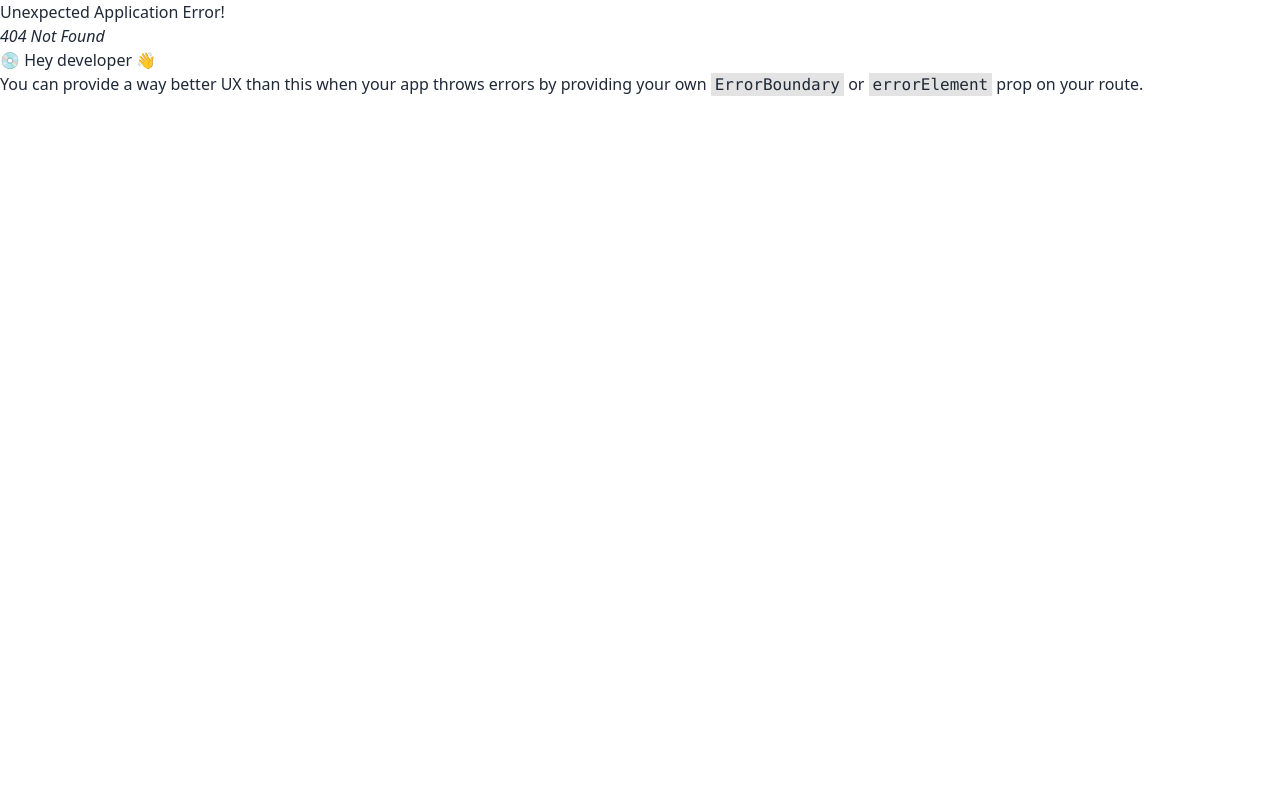
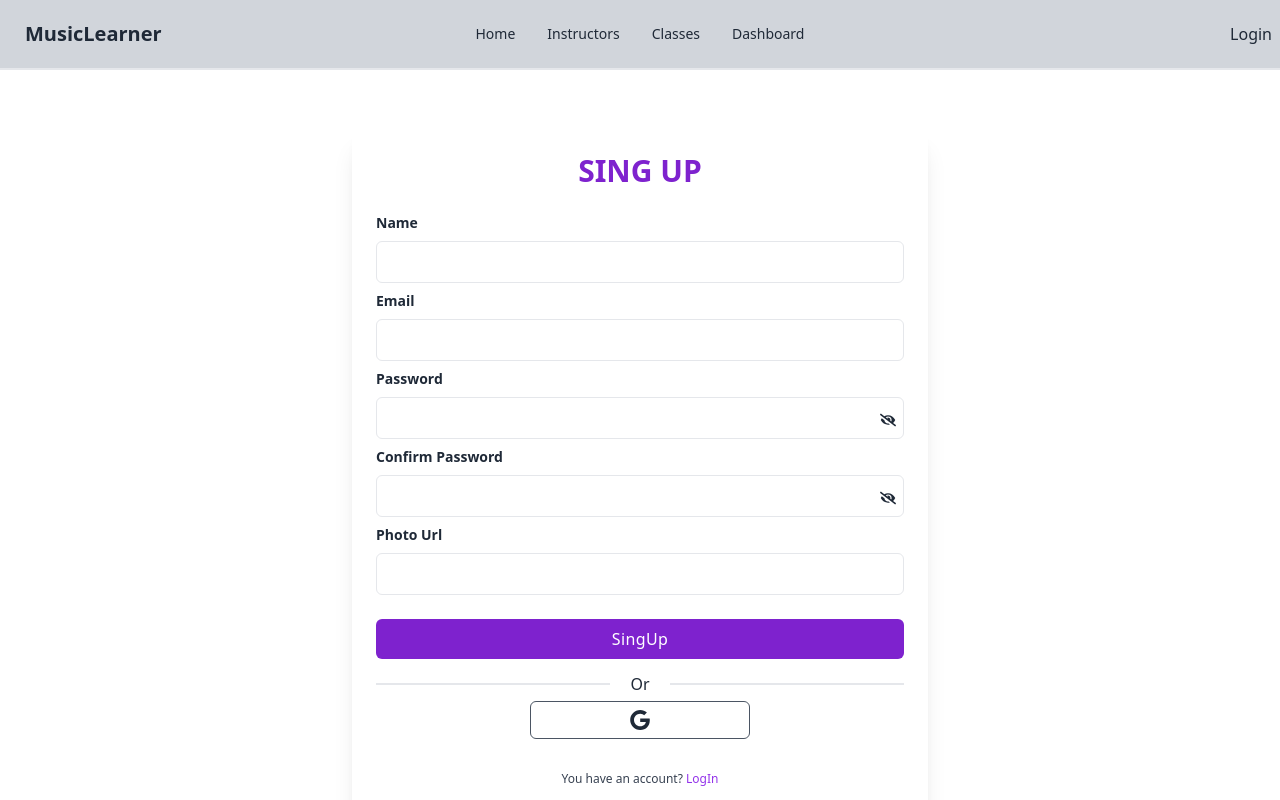
Before and after one commit to itscopebd/summer-camp-school-client, a React (Vite) app: page /singup in a window 1280 px wide. Before the commit this address had no page. Shown: the top 800 px of the page. Built offline with nearby package versions, Linux system fonts and the light colour scheme.

Commit message:
Register page created and input field create in register page

```diff
--- a/package.json
+++ b/package.json
@@ -15,6 +15,7 @@
     "match-sorter": "^6.3.1",
     "react": "^18.2.0",
     "react-dom": "^18.2.0",
+    "react-hook-form": "^7.44.3",
     "react-icons": "^4.9.0",
     "react-router-dom": "^6.11.2",
     "sort-by": "^1.2.0"
--- a/src/pages/LoginPage/LoginPage.jsx
+++ b/src/pages/LoginPage/LoginPage.jsx
@@ -1,5 +1,6 @@
 import{ useState } from 'react';
 import { FaEyeSlash,FaEye } from 'react-icons/fa';
+import { Link } from 'react-router-dom';
 
 
 const LoginPage = () => {
@@ -64,35 +65,16 @@
                             <path d="M16.318 13.714v5.484h9.078c-0.37 2.354-2.745 6.901-9.078 6.901-5.458 0-9.917-4.521-9.917-10.099s4.458-10.099 9.917-10.099c3.109 0 5.193 1.318 6.38 2.464l4.339-4.182c-2.786-2.599-6.396-4.182-10.719-4.182-8.844 0-16 7.151-16 16s7.156 16 16 16c9.234 0 15.365-6.49 15.365-15.635 0-1.052-0.115-1.854-0.255-2.651z"></path>
                         </svg>
                     </button>
-                    {/* <button className="flex items-center justify-center w-full p-2 border border-gray-600 rounded-md focus:ring-2 focus:ring-offset-1 focus:ring-violet-600">
-                        <svg
-                            xmlns="http://www.w3.org/2000/svg"
-                            viewBox="0 0 32 32"
-                            className="w-5 h-5 fill-current"
-                        >
-                            <path d="M16 0.396c-8.839 0-16 7.167-16 16 0 7.073 4.584 13.068 10.937 15.183 0.803 0.151 1.093-0.344 1.093-0.772 0-0.38-0.009-1.385-0.015-2.719-4.453 0.964-5.391-2.151-5.391-2.151-0.729-1.844-1.781-2.339-1.781-2.339-1.448-0.989 0.115-0.968 0.115-0.968 1.604 0.109 2.448 1.645 2.448 1.645 1.427 2.448 3.744 1.74 4.661 1.328 0.14-1.031 0.557-1.74 1.011-2.135-3.552-0.401-7.287-1.776-7.287-7.907 0-1.751 0.62-3.177 1.645-4.297-0.177-0.401-0.719-2.031 0.141-4.235 0 0 1.339-0.427 4.4 1.641 1.281-0.355 2.641-0.532 4-0.541 1.36 0.009 2.719 0.187 4 0.541 3.043-2.068 4.381-1.641 4.381-1.641 0.859 2.204 0.317 3.833 0.161 4.235 1.015 1.12 1.635 2.547 1.635 4.297 0 6.145-3.74 7.5-7.296 7.891 0.556 0.479 1.077 1.464 1.077 2.959 0 2.14-0.020 3.864-0.020 4.385 0 0.416 0.28 0.916 1.104 0.755 6.4-2.093 10.979-8.093 10.979-15.156 0-8.833-7.161-16-16-16z"></path>
-                        </svg>
-                    </button> */}
-                    {/* <button className="flex items-center justify-center w-full p-2 border border-gray-600 rounded-md focus:ring-2 focus:ring-offset-1 focus:ring-violet-600">
-                        <svg
-                            xmlns="http://www.w3.org/2000/svg"
-                            viewBox="0 0 32 32"
-                            className="w-5 h-5 fill-current"
-                        >
-                            <path d="M31.937 6.093c-1.177 0.516-2.437 0.871-3.765 1.032 1.355-0.813 2.391-2.099 2.885-3.631-1.271 0.74-2.677 1.276-4.172 1.579-1.192-1.276-2.896-2.079-4.787-2.079-3.625 0-6.563 2.937-6.563 6.557 0 0.521 0.063 1.021 0.172 1.495-5.453-0.255-10.287-2.875-13.52-6.833-0.568 0.964-0.891 2.084-0.891 3.303 0 2.281 1.161 4.281 2.916 5.457-1.073-0.031-2.083-0.328-2.968-0.817v0.079c0 3.181 2.26 5.833 5.26 6.437-0.547 0.145-1.131 0.229-1.724 0.229-0.421 0-0.823-0.041-1.224-0.115 0.844 2.604 3.26 4.5 6.14 4.557-2.239 1.755-5.077 2.801-8.135 2.801-0.521 0-1.041-0.025-1.563-0.088 2.917 1.86 6.36 2.948 10.079 2.948 12.067 0 18.661-9.995 18.661-18.651 0-0.276 0-0.557-0.021-0.839 1.287-0.917 2.401-2.079 3.281-3.396z"></path>
-                        </svg>
-                    </button> */}
+
                 </div>
 
                 <p className="mt-8 text-xs font-light text-center text-gray-700">
                     {" "}
                     Don't have an account?{" "}
-                    <a
-                        href="#"
-                        className="font-medium text-purple-600 hover:underline"
+                    <Link to="/singup" className="font-medium text-purple-600 hover:underline"
                     >
                         Sign up
-                    </a>
+                    </Link>
                 </p>
             </div>
         </div>
--- /dev/null
+++ b/src/pages/RegisterPage/RegisterPage.jsx
@@ -0,0 +1,129 @@
+import React, { useState } from 'react';
+import { FaEyeSlash,FaEye } from 'react-icons/fa';
+import { Link } from 'react-router-dom';
+import { useForm } from "react-hook-form";
+const RegisterPage = () => {
+    const [password, setPassword] = useState('');
+    const [visible, setVisible] = useState(false);
+
+    const { register, handleSubmit } = useForm();
+    const onSubmit = data => console.log(data);
+
+    return (
+        <div className="relative flex flex-col justify-center min-h-screen overflow-hidden">
+            <div className="w-full p-6 m-auto bg-white rounded-md shadow-xl lg:max-w-xl">
+                <h1 className="text-3xl font-semibold text-center text-purple-700 uppercase">
+                    Sing Up
+                </h1>
+                <form onSubmit={handleSubmit(onSubmit)} className="mt-6">
+                    <div className="mb-2">
+                        <label
+                            for="name"
+                            className="block text-sm font-semibold text-gray-800"
+                        >
+                            Name
+                        </label>
+                        <input
+                            type="text"
+                            className="block w-full px-4 py-2 mt-2 text-purple-700 bg-white border rounded-md focus:border-purple-400 focus:ring-purple-300 focus:outline-none focus:ring focus:ring-opacity-40"
+                            required {...register("name")}/>
+                    </div>
+                    <div className="mb-2">
+                        <label
+                            for="email"
+                            className="block text-sm font-semibold text-gray-800"
+                        >
+                            Email
+                        </label>
+                        <input
+                            type="email"
+                            className="block w-full px-4 py-2 mt-2 text-purple-700 bg-white border rounded-md focus:border-purple-400 focus:ring-purple-300 focus:outline-none focus:ring focus:ring-opacity-40"
+                            required {...register("email")}/>
+                    </div>
+                    <div className="mb-2 relative">
+                        <label
+                            for="password"
+                            className="block text-sm font-semibold text-gray-800"
+                        >
+                            Password
+                        </label>
+                        <input
+                            value={password}
+                            type={visible ? "text" : "password"} onChange={(e) => setPassword(e.target.value)}
+                            className="block w-full px-4 py-2 mt-2 text-purple-700 bg-white border rounded-md focus:border-purple-400 focus:ring-purple-300 focus:outline-none focus:ring focus:ring-opacity-40"
+                            required {...register("password")} />
+                        <div onClick={() => setVisible(!visible)} className='absolute right-2 top-1/2 translate-y-1/2 cursor-pointer' >
+                            {visible ? <> <FaEye></FaEye> </> : <FaEyeSlash></FaEyeSlash>}
+
+                        </div>
+                    </div>
+                    <div className="mb-2 relative">
+                        <label
+                            for="cpassword"
+                            className="block text-sm font-semibold text-gray-800"
+                        >
+                           Confirm Password
+                        </label>
+                        <input
+                            value={password}
+                            type={visible ? "text" : "password"} onChange={(e) => setPassword(e.target.value)}
+                            className="block w-full px-4 py-2 mt-2 text-purple-700 bg-white border rounded-md focus:border-purple-400 focus:ring-purple-300 focus:outline-none focus:ring focus:ring-opacity-40"
+                            required />
+                        <div onClick={() => setVisible(!visible)} className='absolute right-2 top-1/2 translate-y-1/2 cursor-pointer' >
+                            {visible ? <> <FaEye></FaEye> </> : <FaEyeSlash></FaEyeSlash>}
+
+                        </div>
+                    </div>
+
+                    <div className="mb-2">
+                        <label
+                            for="photoUrl"
+                            className="block text-sm font-semibold text-gray-800"
+                        >
+                            Photo Url
+                        </label>
+                        <input
+                            type="url"
+                            className="block w-full px-4 py-2 mt-2 text-purple-700 bg-white border rounded-md focus:border-purple-400 focus:ring-purple-300 focus:outline-none focus:ring focus:ring-opacity-40"
+                            required {...register("photourl")} />
+                    </div>
+
+                    <div className="mt-6">
+                        <button type='submit' className="w-full px-4 py-2 tracking-wide text-white transition-colors duration-200 transform bg-purple-700 rounded-md hover:bg-purple-600 focus:outline-none focus:bg-purple-600">
+                            SingUp
+                        </button>
+                    </div>
+                </form>
+                <div className="relative flex items-center justify-center w-full mt-6 border border-t">
+                    <div className="absolute px-5 bg-white">Or</div>
+                </div>
+                <div className="flex mt-4 gap-x-2">
+                    <button
+                        type="button"
+                        className="flex items-center justify-center w-5/12 mx-auto hover:bg-black hover:text-white p-2 border border-gray-600 rounded-md focus:ring-2 focus:ring-offset-1 focus:ring-violet-600"
+                    >
+                        <svg
+                            xmlns="http://www.w3.org/2000/svg"
+                            viewBox="0 0 32 32"
+                            className="w-5 h-5 fill-current"
+                        >
+                            <path d="M16.318 13.714v5.484h9.078c-0.37 2.354-2.745 6.901-9.078 6.901-5.458 0-9.917-4.521-9.917-10.099s4.458-10.099 9.917-10.099c3.109 0 5.193 1.318 6.38 2.464l4.339-4.182c-2.786-2.599-6.396-4.182-10.719-4.182-8.844 0-16 7.151-16 16s7.156 16 16 16c9.234 0 15.365-6.49 15.365-15.635 0-1.052-0.115-1.854-0.255-2.651z"></path>
+                        </svg>
+                    </button>
+
+                </div>
+
+                <p className="mt-8 text-xs font-light text-center text-gray-700">
+                    {" "}
+                    You have an account?{" "}
+                    <Link to="/login" className="font-medium text-purple-600 hover:underline"
+                    >
+                        LogIn
+                    </Link>
+                </p>
+            </div>
+        </div>
+    );
+};
+
+export default RegisterPage;
--- a/src/routes/Routes.jsx
+++ b/src/routes/Routes.jsx
@@ -2,6 +2,7 @@
 import HomePage from "../pages/Home/HomePage";
 import Main from "../layout/Main";
 import LoginPage from "../pages/LoginPage/LoginPage";
+import RegisterPage from "../pages/RegisterPage/RegisterPage";
 
 
 
@@ -18,6 +19,10 @@
 
                 path:'/login',
                 element:<LoginPage></LoginPage>
+            },
+            {
+                path:"/singup",
+                element:<RegisterPage></RegisterPage>
             }
         ]
     }
```
Also changed, not shown: 1 other file (tests, documents, lock files or other folders).
